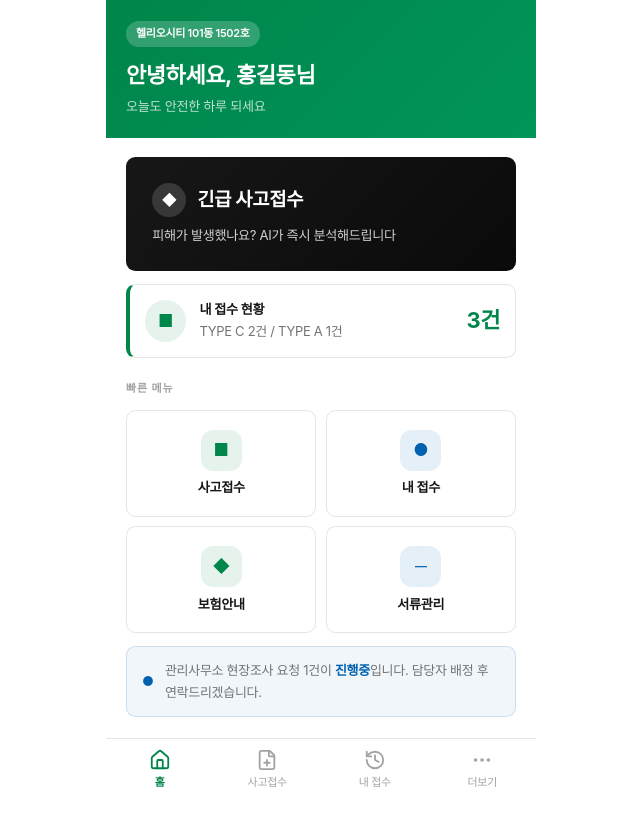
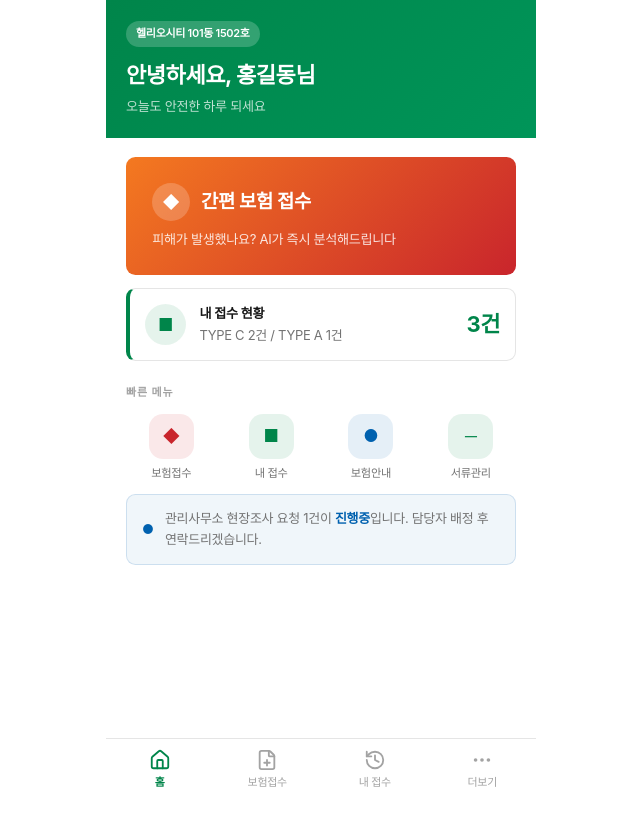
Before and after one commit to aiconsilium-dev/insuretech-resident, a React (Vite) app: page /#/ in a window 1280 px wide. Shown: the whole page, without its empty margins (319-959 px from the left). Built offline with nearby package versions, Linux system fonts and the light colour scheme.

Commit message:
feat: DB Red gradient CTA, 간편 보험 접수 명칭, 컬러 배치 개선

```diff
--- a/src/components/layout/BottomTabBar.tsx
+++ b/src/components/layout/BottomTabBar.tsx
@@ -4,7 +4,7 @@ import { Home, FilePlus, History, MoreHorizontal } from 'lucide-react';
 
 const TABS = [
   { path: '/', label: '홈', icon: <Home /> },
-  { path: '/claim', label: '사고접수', icon: <FilePlus /> },
+  { path: '/claim', label: '보험접수', icon: <FilePlus /> },
   { path: '/myclaims', label: '내 접수', icon: <History /> },
   { path: '/more', label: '더보기', icon: <MoreHorizontal /> },
 ];
--- a/src/pages/ClaimPage.tsx
+++ b/src/pages/ClaimPage.tsx
@@ -78,7 +78,7 @@ export default function ClaimPage() {
               <polyline points="15 18 9 12 15 6" />
             </svg>
           </button>
-          <h2 className="text-xl font-bold text-text-heading">사고접수</h2>
+          <h2 className="text-xl font-bold text-text-heading">간편 보험 접수</h2>
         </div>
         <StepIndicator total={3} current={0} />
         <h2 className="text-[22px] font-bold text-text-heading mb-2 tracking-[-0.02em]">어떤 피해를 입으셨나요?</h2>
@@ -125,7 +125,7 @@ export default function ClaimPage() {
               <polyline points="15 18 9 12 15 6" />
             </svg>
           </button>
-          <h2 className="text-xl font-bold text-text-heading">사고접수</h2>
+          <h2 className="text-xl font-bold text-text-heading">간편 보험 접수</h2>
         </div>
         <StepIndicator total={3} current={1} />
         <h2 className="text-[22px] font-bold text-text-heading mb-2 tracking-[-0.02em]">피해 상황을 알려주세요</h2>
@@ -214,7 +214,7 @@ export default function ClaimPage() {
   return (
     <div className="animate-[fadeIn_0.25s_ease] px-[var(--space-page)] pt-[var(--space-page)] pb-24">
       <div className="flex items-center gap-3 mb-6">
-        <h2 className="text-xl font-bold text-text-heading">사고접수</h2>
+        <h2 className="text-xl font-bold text-text-heading">간편 보험 접수</h2>
       </div>
       <StepIndicator total={3} current={2} />
 
--- a/src/pages/HomePage.tsx
+++ b/src/pages/HomePage.tsx
@@ -24,17 +24,17 @@ export default function HomePage() {
       <div className="px-[var(--space-page)] pt-5">
         {/* CTA Card — DB Green 배경 */}
         <div
-          className="rounded-[var(--radius-card)] p-7 text-white cursor-pointer transition-all hover:-translate-y-0.5 hover:shadow-[var(--shadow-md)] mb-3.5"
-          style={{ background: "linear-gradient(135deg, #171717 0%, #0a0a0a 100%)" }}
+          className="rounded-[var(--radius-card)] p-7 text-white cursor-pointer transition-all hover:-translate-y-0.5 hover:shadow-lg mb-3.5"
+          style={{ background: "linear-gradient(135deg, #F47920 0%, #C9252C 100%)" }}
           onClick={() => navigate("/claim")}
         >
           <div className="flex items-center gap-3 mb-2.5">
-            <div className="w-9 h-9 rounded-full bg-white/15 flex items-center justify-center">
-              <span className="text-base">◆</span>
+            <div className="w-10 h-10 rounded-full bg-white/20 flex items-center justify-center">
+              <span className="text-lg">◆</span>
             </div>
-            <h3 className="text-xl font-bold">긴급 사고접수</h3>
+            <h3 className="text-xl font-bold">간편 보험 접수</h3>
           </div>
-          <p className="text-sm opacity-80">피해가 발생했나요? AI가 즉시 분석해드립니다</p>
+          <p className="text-sm opacity-85">피해가 발생했나요? AI가 즉시 분석해드립니다</p>
         </div>
 
         {/* Status Card */}
@@ -53,34 +53,34 @@ export default function HomePage() {
 
         {/* Quick Menu */}
         <div className="section-title mt-6">빠른 메뉴</div>
-        <div className="grid grid-cols-2 gap-2.5 mb-3.5">
+        <div className="grid grid-cols-4 gap-2.5 mb-3.5">
+          <QuickMenuItem
+            symbol="◆"
+            label="보험접수"
+            onClick={() => navigate("/claim")}
+            iconBg="rgba(201,37,44,0.1)"
+            iconColor="#C9252C"
+          />
           <QuickMenuItem
             symbol="■"
-            label="사고접수"
-            onClick={() => navigate("/claim")}
+            label="내 접수"
+            onClick={() => navigate("/myclaims")}
             iconBg="rgba(0,133,74,0.1)"
             iconColor="#00854A"
           />
           <QuickMenuItem
             symbol="●"
-            label="내 접수"
-            onClick={() => navigate("/myclaims")}
+            label="보험안내"
+            onClick={() => navigate("/insurance-info")}
             iconBg="rgba(0,97,175,0.1)"
             iconColor="#0061AF"
-          />
-          <QuickMenuItem
-            symbol="◆"
-            label="보험안내"
-            onClick={() => navigate("/insurance-info")}
-            iconBg="rgba(0,133,74,0.1)"
-            iconColor="#00854A"
           />
           <QuickMenuItem
             symbol="─"
             label="서류관리"
             onClick={() => navigate("/documents")}
-            iconBg="rgba(0,97,175,0.1)"
-            iconColor="#0061AF"
+            iconBg="rgba(0,133,74,0.1)"
+            iconColor="#00854A"
           />
         </div>
 
@@ -115,14 +115,14 @@ function QuickMenuItem({
   iconColor: string;
 }) {
   return (
-    <Card variant="outlined" className="text-center !py-5 !px-3" onClick={onClick}>
+    <div className="text-center cursor-pointer" onClick={onClick}>
       <div
-        className="w-11 h-11 rounded-[12px] flex items-center justify-center text-lg mx-auto mb-2"
+        className="w-12 h-12 rounded-[14px] flex items-center justify-center text-lg mx-auto mb-2 transition-transform hover:scale-105"
         style={{ background: iconBg, color: iconColor }}
       >
         {symbol}
       </div>
-      <span className="block text-sm font-semibold text-text-body">{label}</span>
-    </Card>
+      <span className="block text-xs font-medium text-text-muted">{label}</span>
+    </div>
   );
 }
```
